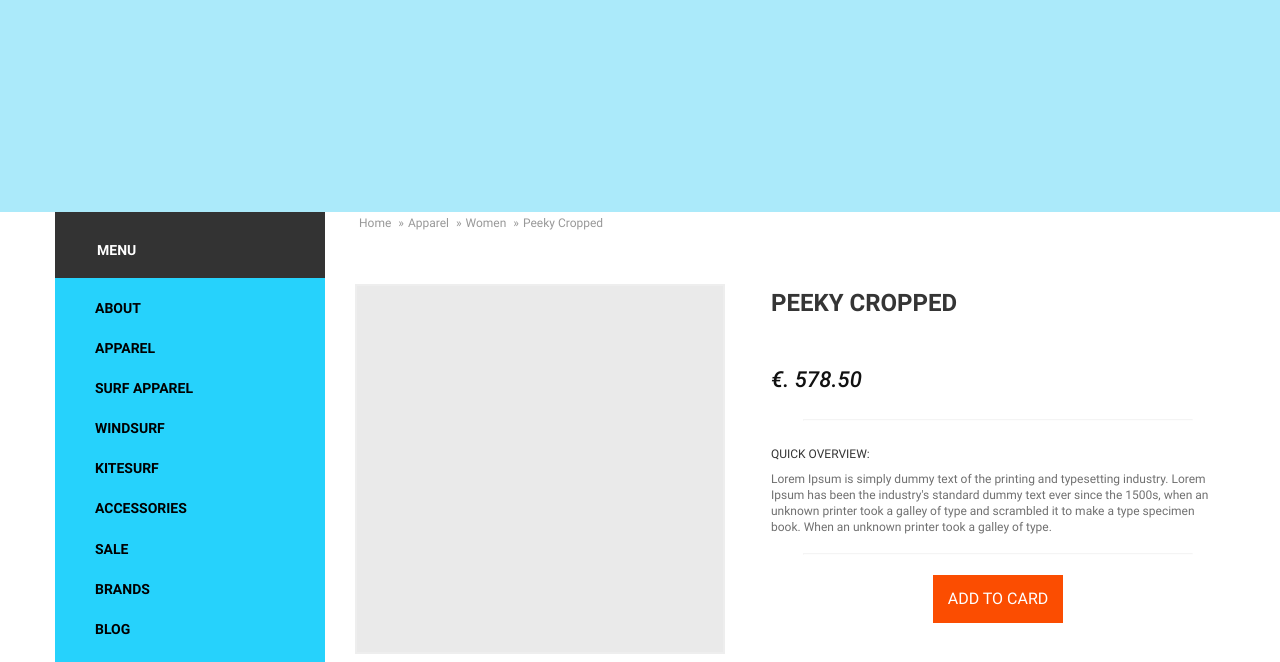
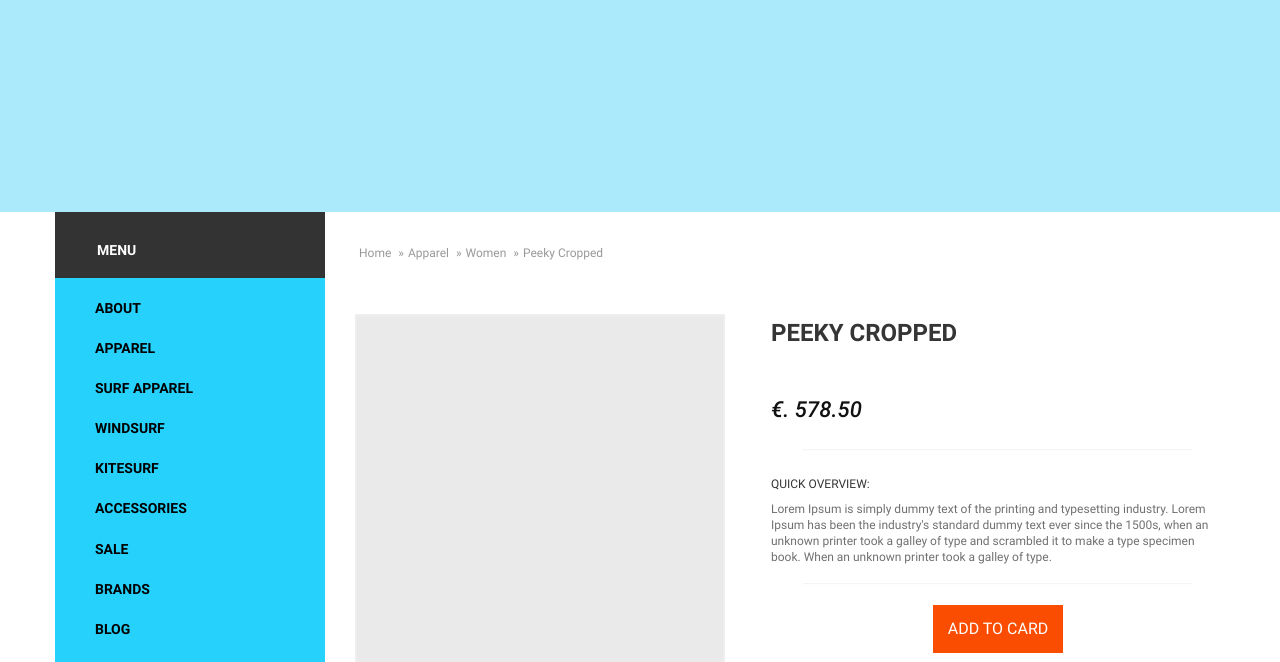
Before and after one commit to djhumster/djhumster.github.io, a plain HTML site: page product.html in a window 1280 px wide. Shown: the part 138-800 px from the top of the page. Drawn offline with Linux system fonts and the light colour scheme.

Commit message:
product-card
fix padding

```diff
--- a/css/style.css
+++ b/css/style.css
@@ -518,7 +518,7 @@ textarea {
 .main-footer_copy-menu {display: flex;}
 /* END FOOTER */
 /* PRODUCT CARD */
-.product-card {background: none;}
+.product-card {padding-top: 30px; background: none;}
 .bread-crumb {
   display: flex;
   align-items: baseline;
```
